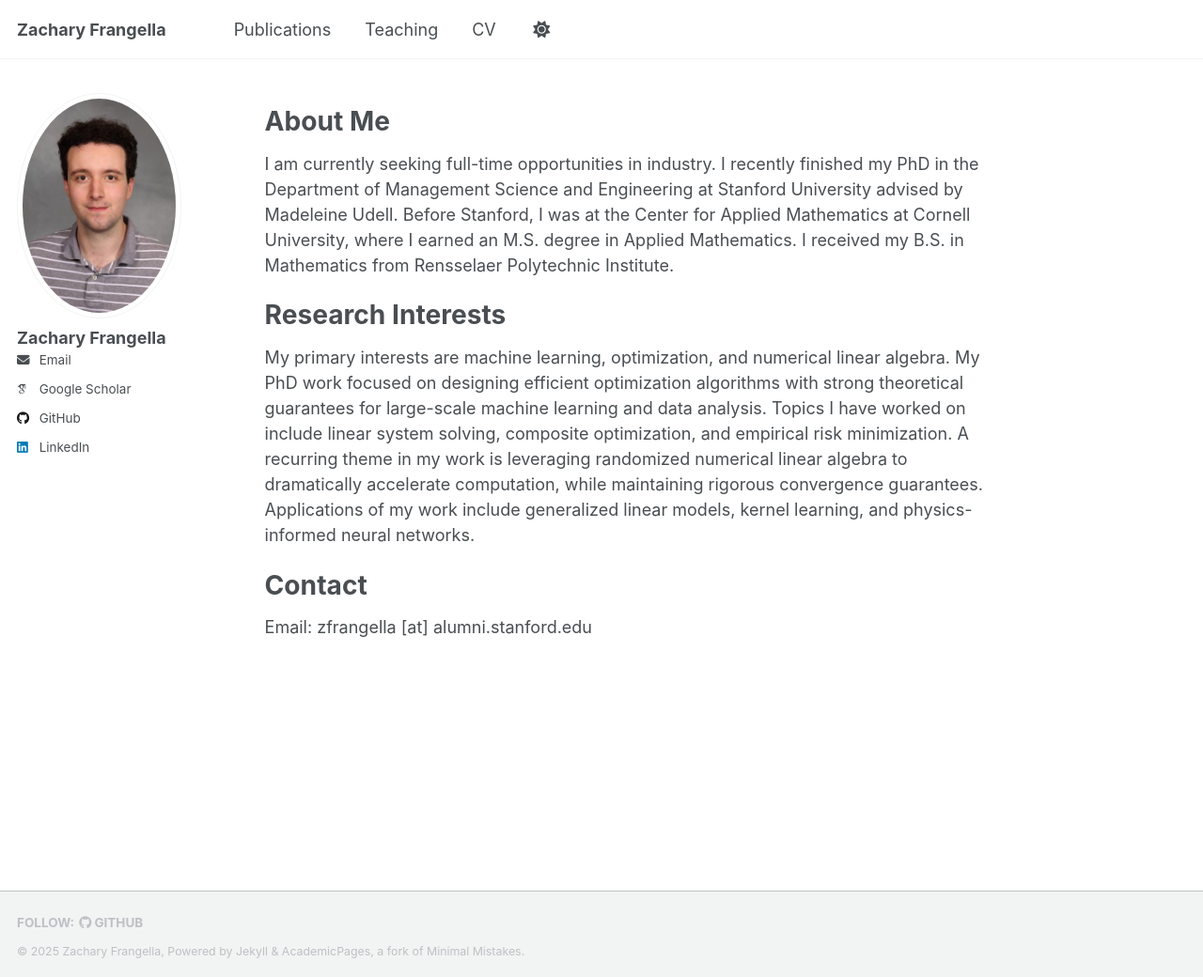
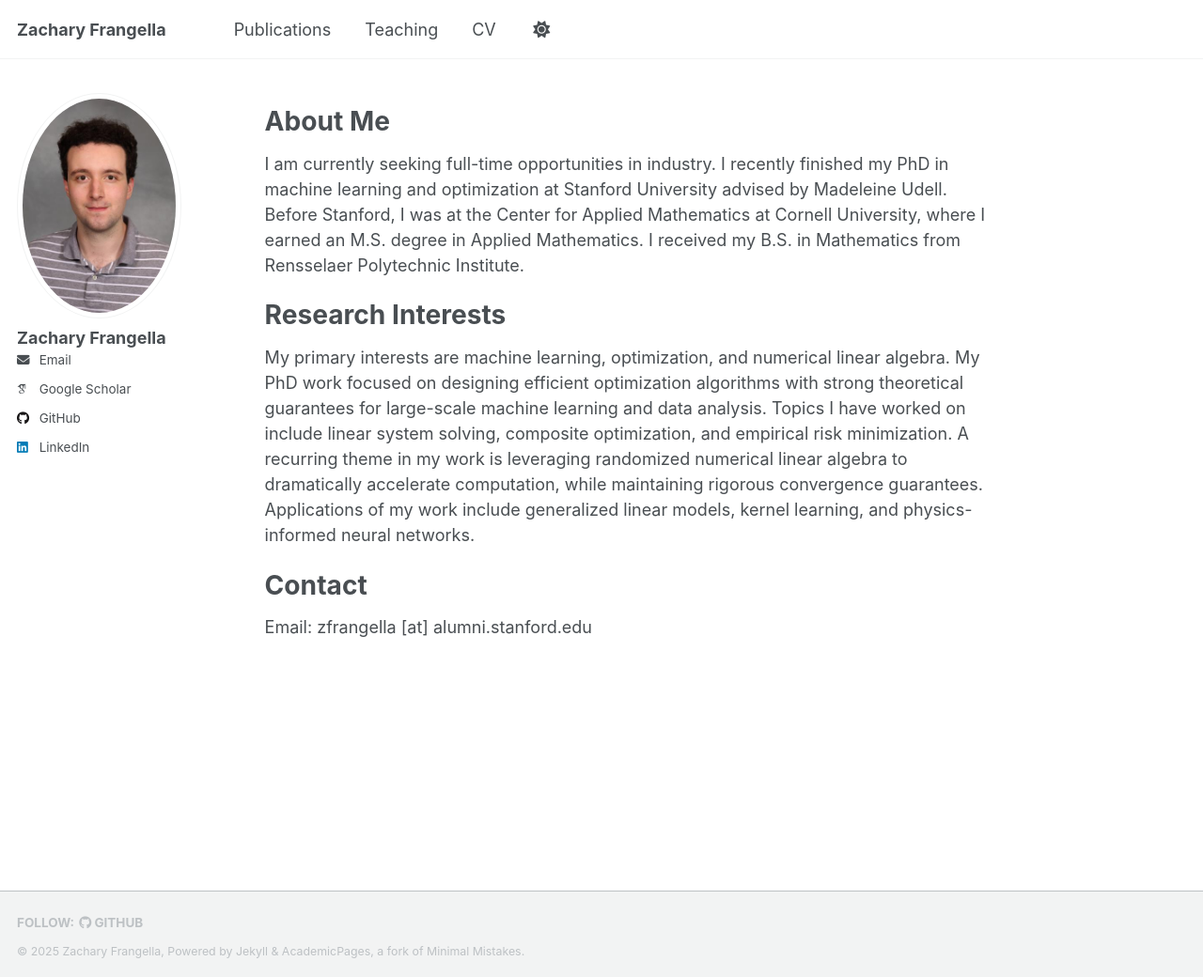
Before and after one commit to zfrangella/zfrangella.github.io, a Jekyll site: the page built from _pages/about.md, in a window 1280 px wide and 1040 px high. Shown: the whole window at 94% size. Built offline with Jekyll 4.4.1, drawn with Linux system fonts in a browser that asks for light colours; some web fonts are replaced; a script that is not in the unit is left out.

Commit message:
Update about.md

```diff
--- a/_pages/about.md
+++ b/_pages/about.md
@@ -10,7 +10,7 @@ redirect_from:
 
 About Me
 ======
-I am currently seeking full-time opportunities in industry. I recently finished my PhD in the Department of Management Science and Engineering at Stanford University advised by Madeleine Udell. Before Stanford, I was at the Center for Applied Mathematics at Cornell University, where I earned an M.S. degree in Applied Mathematics. I received my B.S. in Mathematics from Rensselaer Polytechnic Institute.
+I am currently seeking full-time opportunities in industry. I recently finished my PhD in machine learning and optimization at Stanford University advised by Madeleine Udell. Before Stanford, I was at the Center for Applied Mathematics at Cornell University, where I earned an M.S. degree in Applied Mathematics. I received my B.S. in Mathematics from Rensselaer Polytechnic Institute.
 
 Research Interests
 ======
```
